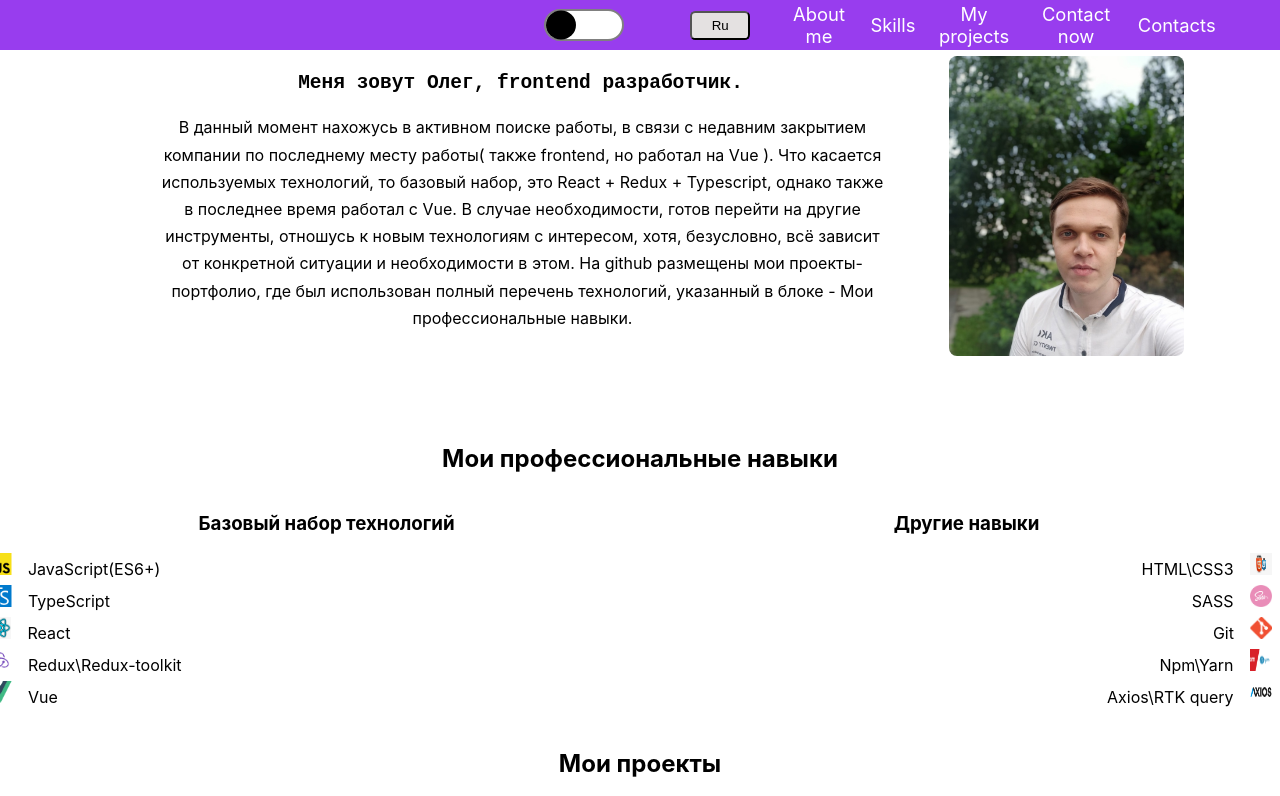
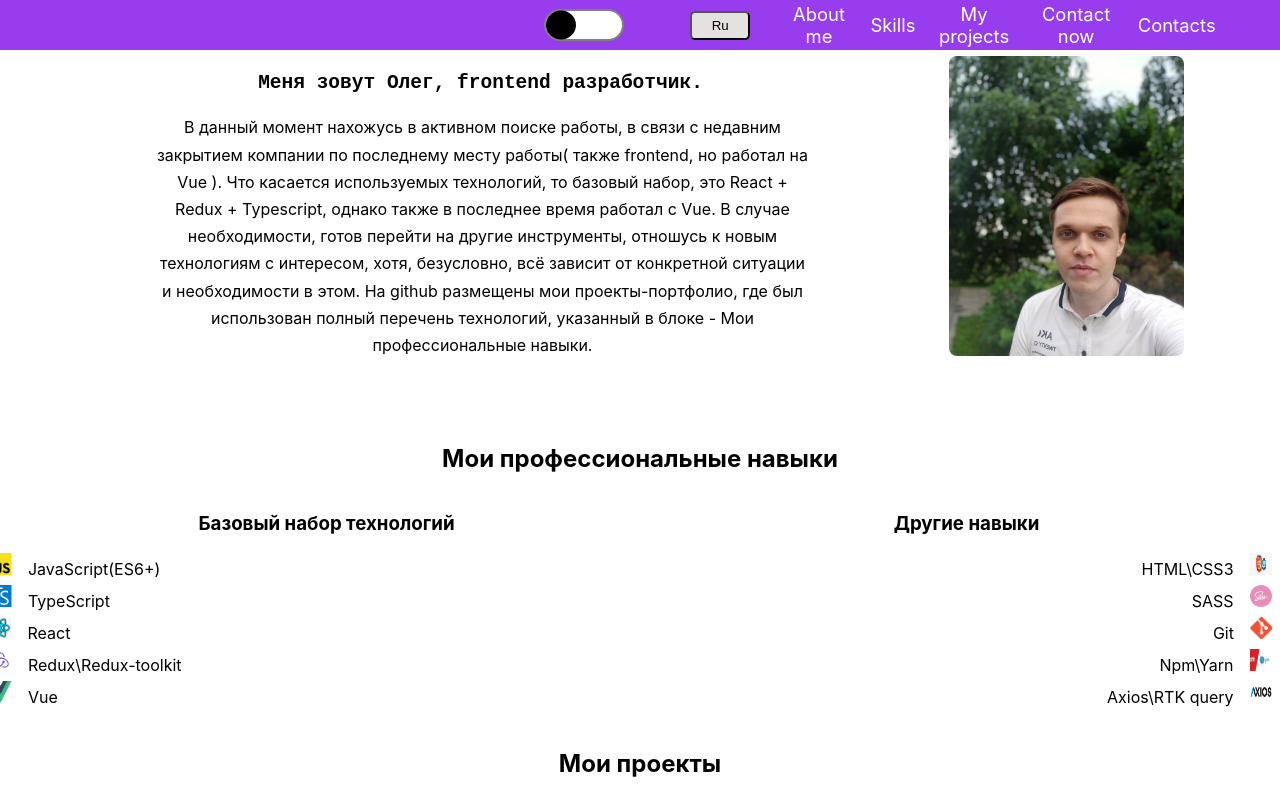
Before and after one commit to OlegJBAc/portfolio, a React (Create React App) app: page / in a window 1280 px wide. Shown: the top 796 px of the page. Built offline with nearby package versions, Linux system fonts and the light colour scheme; no server answers.

Commit message:
update margin at about me

```diff
--- a/src/components/aboutMe/aboutMe.module.scss
+++ b/src/components/aboutMe/aboutMe.module.scss
@@ -10,7 +10,8 @@
         flex-direction: row;
     }
     &__header{
-        width: 80%;
+        width: 90%;
+        margin-right: 5em;
     }
     &__description{
         width: 85%;
```
